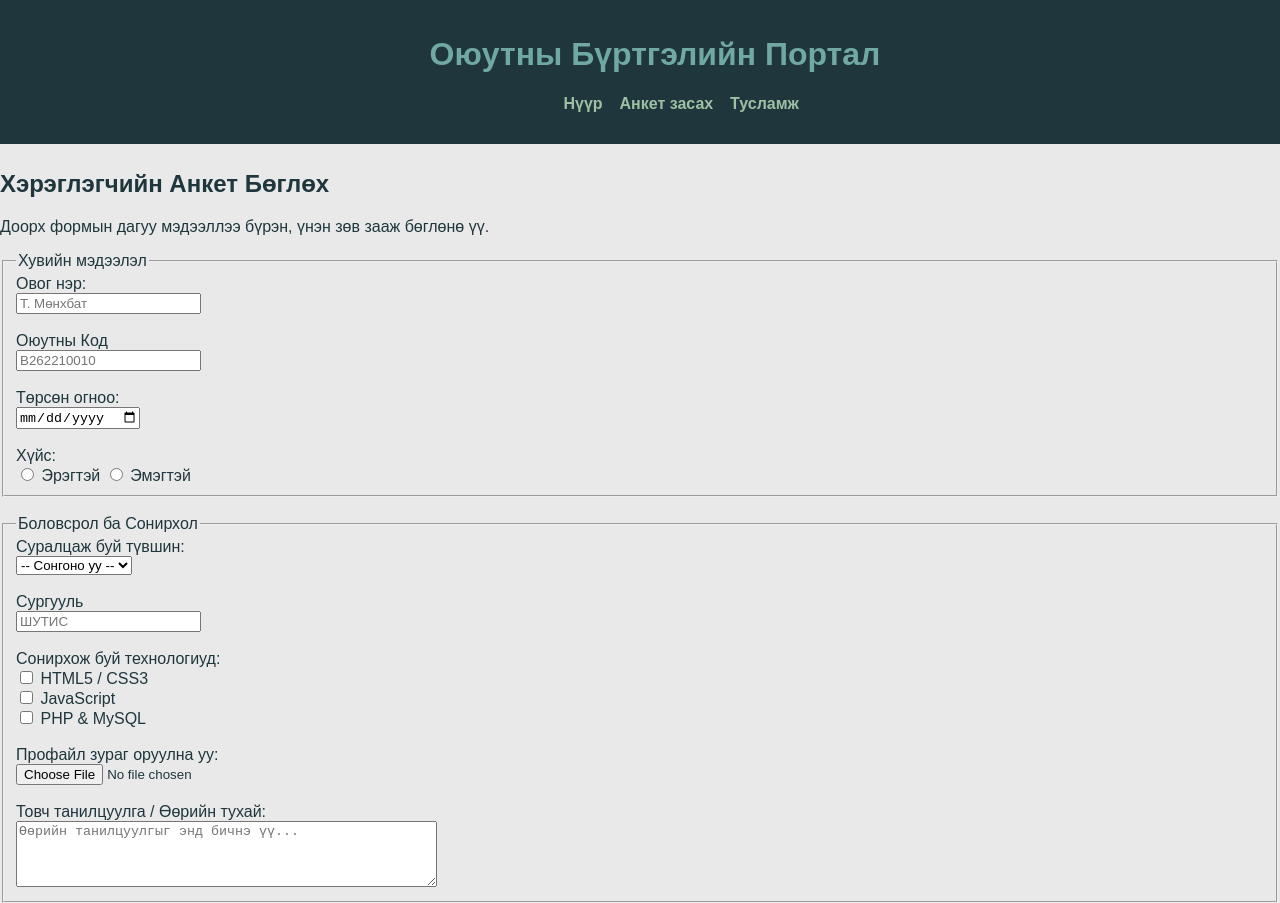
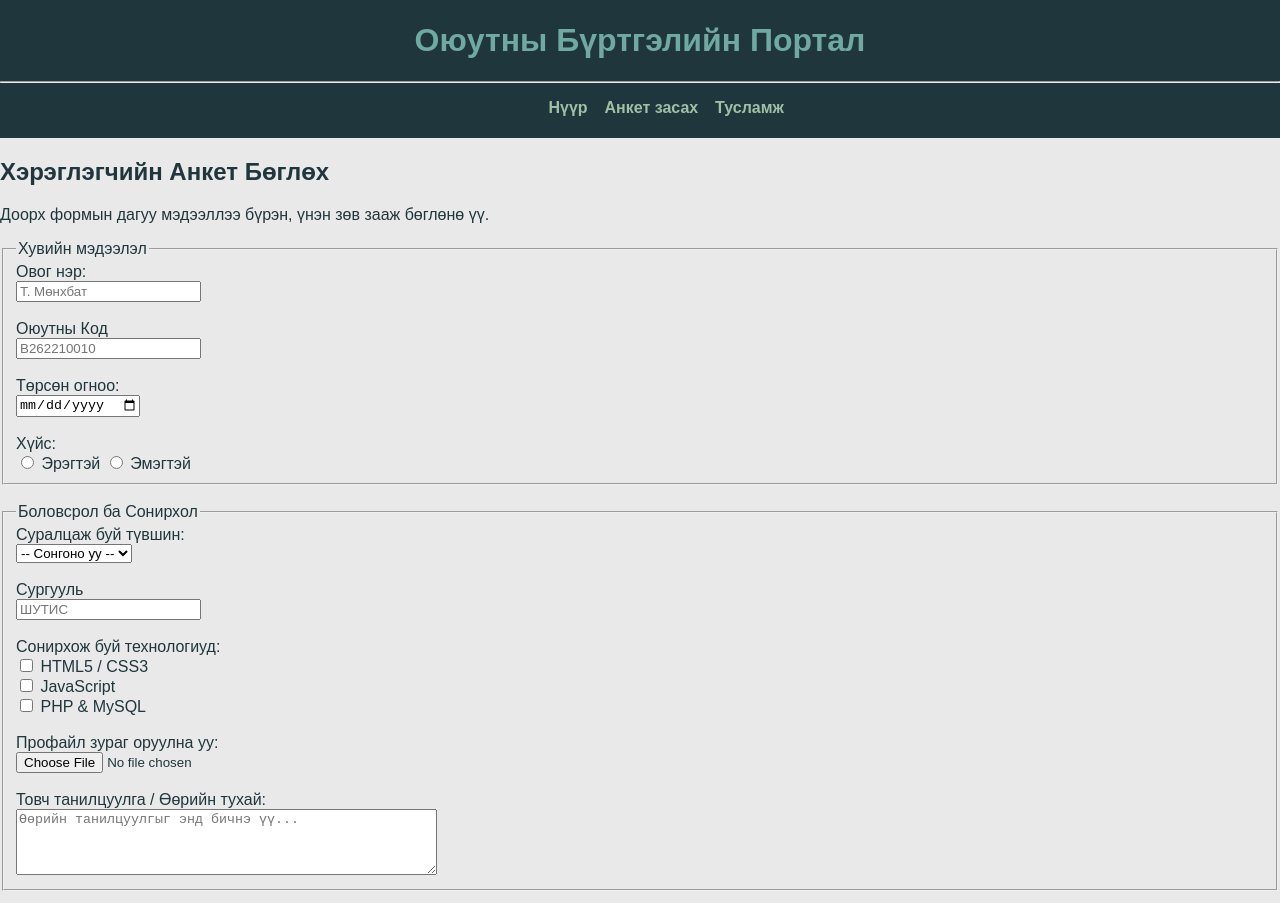
Before and after one commit to CatHere14/web-development-lab, a plain HTML site: page lab02/index.html in a window 1280 px wide. Shown: the top 903 px of the page. Drawn offline with Linux system fonts and the light colour scheme.

Commit message:
test 2 css

```diff
--- a/lab02/index.html
+++ b/lab02/index.html
@@ -11,6 +11,7 @@
     <header>
         <h1>Оюутны Бүртгэлийн Портал</h1>
         <!-- Навигацийн цэс -->
+        <hr>
         <nav>
             <ul class="headerul">
                 <a href="../index.html">Нүүр</a>
--- a/lab02/style.css
+++ b/lab02/style.css
@@ -10,12 +10,12 @@ body {
     background-color: #E9E9E9;
     color: var(--jet-black);
     font-family: "Poppins", sans-serif;
-    padding-top: 150px;
 }
 header {
     text-align: center;
-    padding: 15px;
-    position: fixed;
+    position: sticky;
+    padding-top: 1px;
+    padding-bottom: 5px;
     top: 0%;
     left: 0%;
     width: 100%;
@@ -27,6 +27,7 @@ header {
     font-family: "Poppins", sans-serif;
     font-weight: bold;
     color: var(--muted-teal);
+    box-sizing: border-box;
 }
 a {
     color: var(--muted-teal);
```
